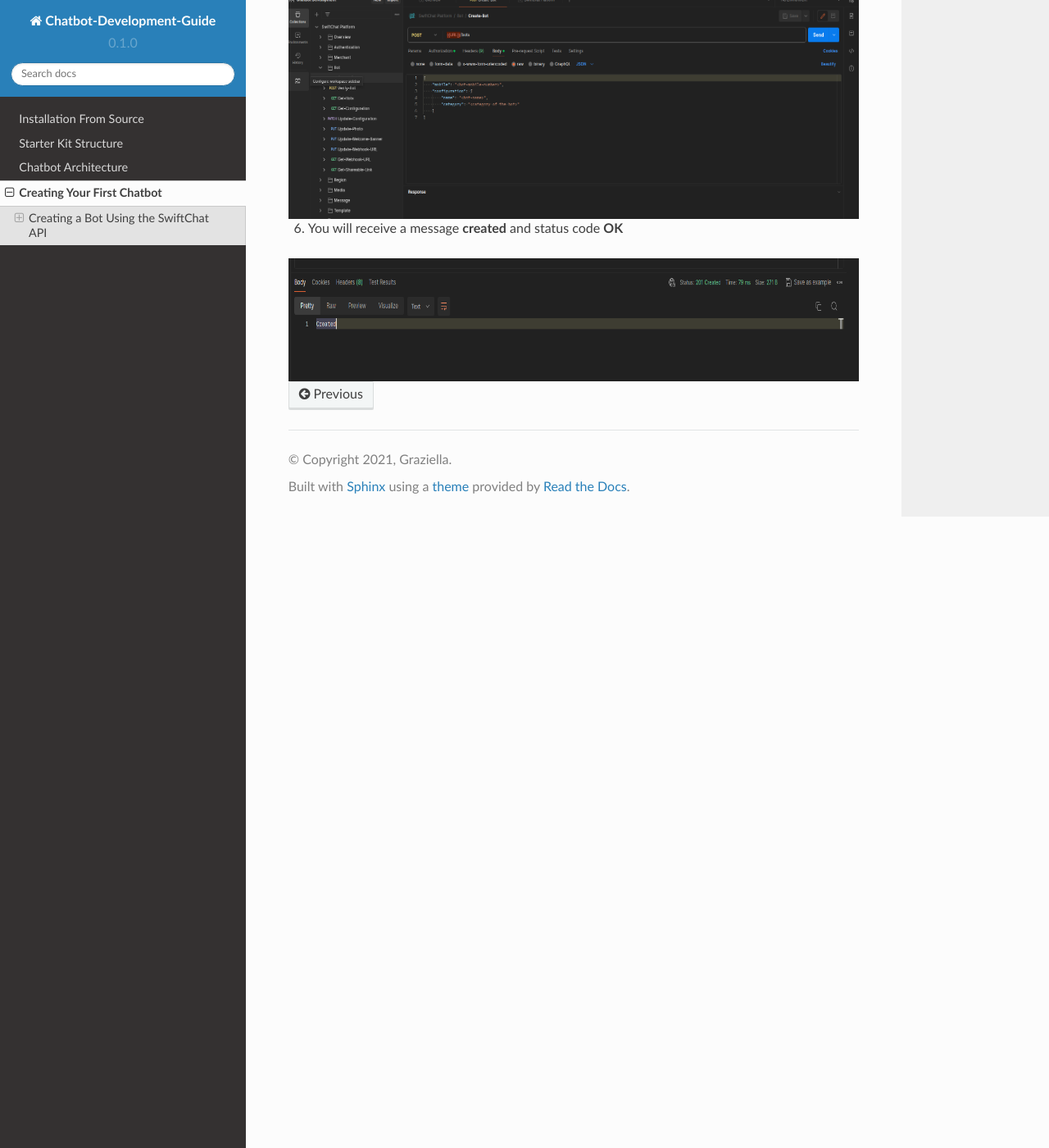
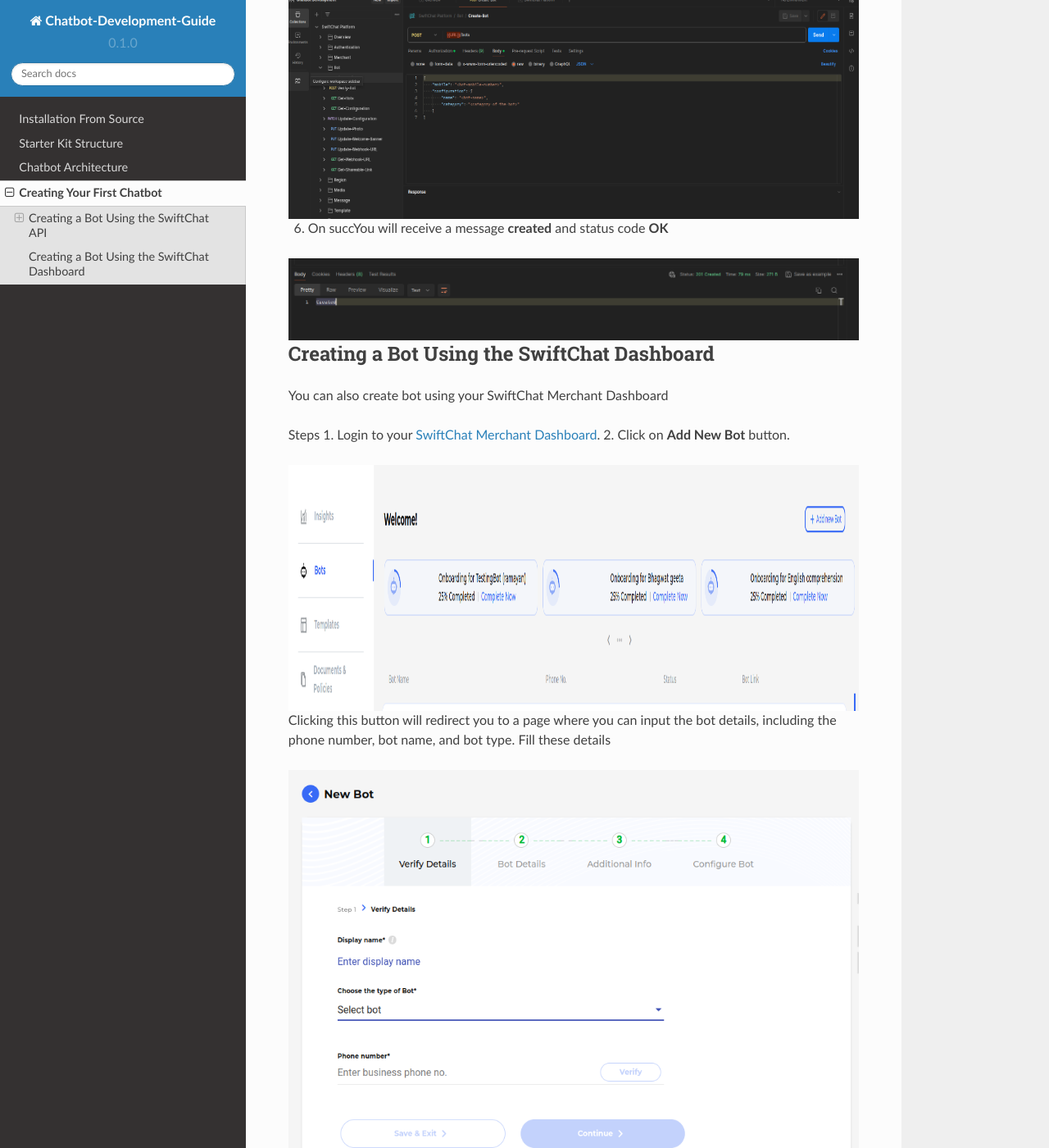
Before and after one commit to Priyanka-sharma181/Chatbot-Development-Guide, a Sphinx documentation site: the page built from docs/source/start_bot.rst, in a window 1280 px wide and 1400 px high, scrolled down 1656 px. Shown: the whole window at 82% size. Built offline with Sphinx 7.4.7 and the Read the Docs theme 2.0.0, drawn with Linux system fonts in a browser that asks for light colours.

Commit message:
create bot

```diff
--- a/docs/source/start_bot.rst
+++ b/docs/source/start_bot.rst
@@ -9,7 +9,7 @@
 
 You can employ any tool or platform to interact with the SwiftChat APIs. In this instance, we'll demonstrate using **Postman**.
 
-Steps:
+Steps
 ^^^^^^^^^^
 
 1. Open `SwiftChat APIs Documentation <https://documenter.getpostman.com/view/20587790/UyrGCuhH#intro>`_
@@ -43,10 +43,33 @@
    :align: center
 
 
-6. You will receive a message **created** and status code **OK**
+6. On succYou will receive a message **created** and status code **OK**
 
 .. image:: successful_bot.png
    :alt: Deployment Structure
    :width: 1300
-   :height: 150
+   :height: 100
    :align: center
+
+
+Creating a Bot Using the SwiftChat Dashboard
+------------------------
+You can also create bot using your SwiftChat Merchant Dashboard
+
+Steps
+1. Login to your `SwiftChat Merchant Dashboard <https://dashboard.swiftchat.ai/bots>`_.
+2. Click on **Add New Bot** button.
+
+.. image:: add_bot.png
+   :alt: Deployment Structure
+   :width: 1300
+   :height: 300
+   :align: center
+
+Clicking this button will redirect you to a page where you can input the bot details, including the phone number, bot name, and bot type. Fill these details
+
+.. image:: bot_detail.png
+   :alt: Deployment Structure
+   :width: 1300
+   :height: 500
+   :align: center
```
Also changed, not shown: docs/source/add_bot.png (added), docs/source/bot_detail.png (added).
